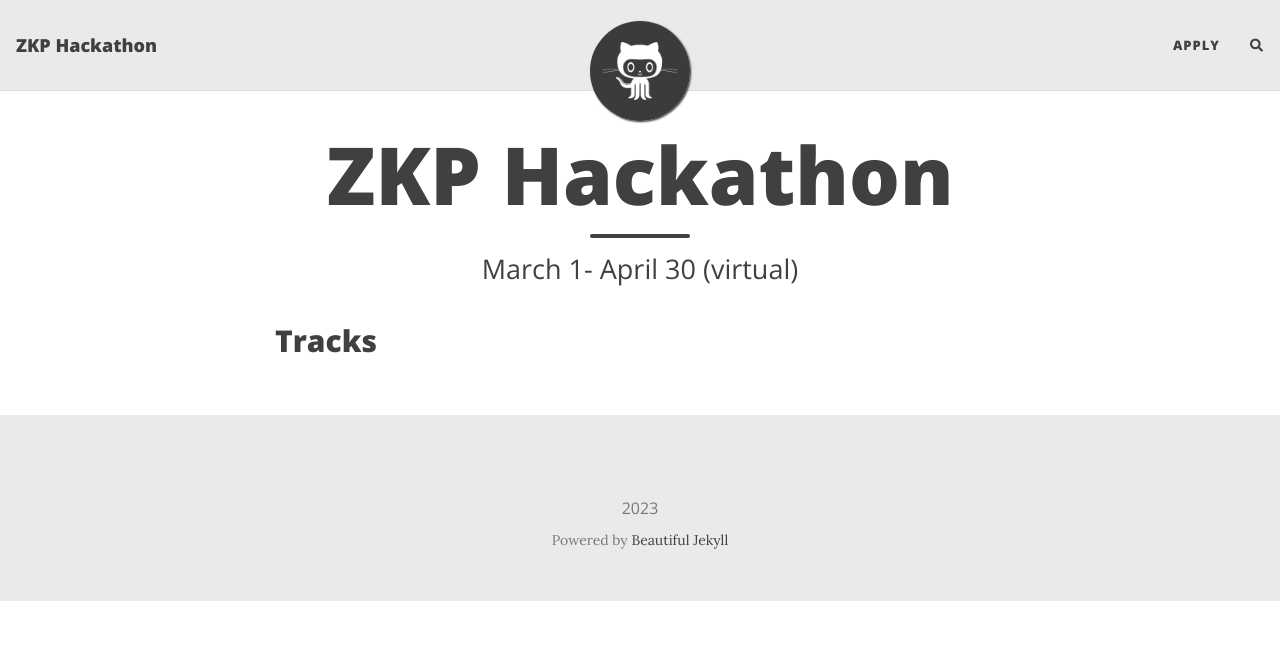
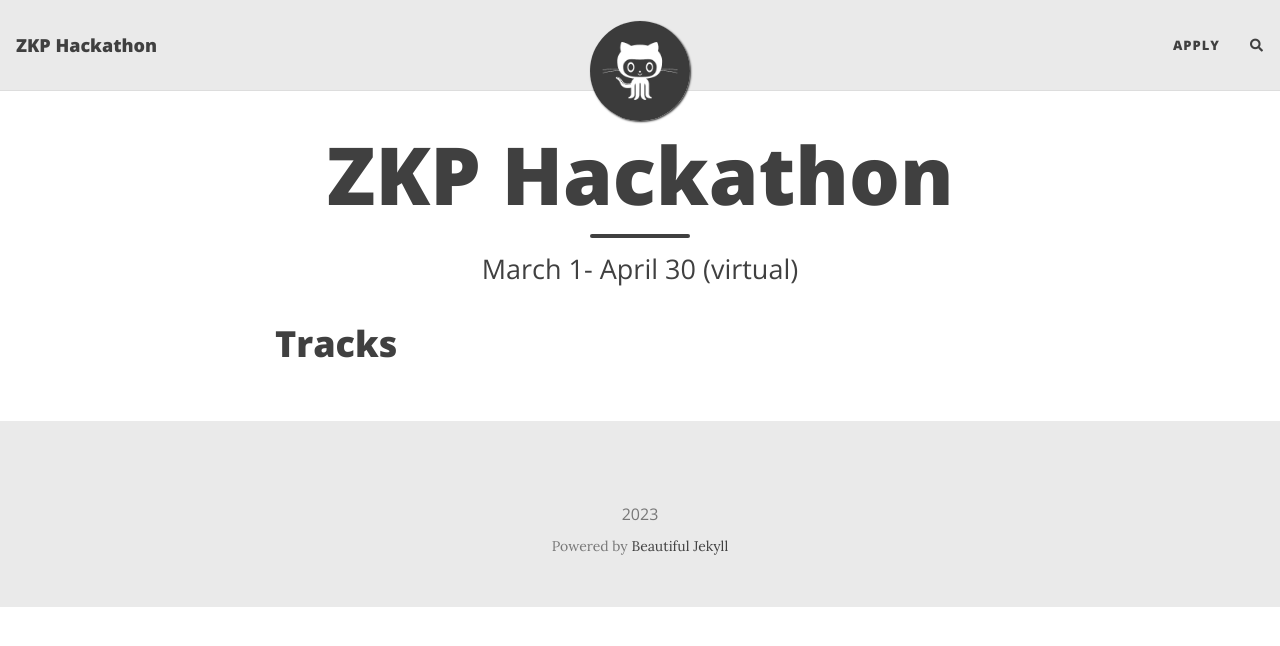
Before and after one commit to huhabu/website-test, a Jekyll site: the page built from index.md, in a window 1280 px wide. Shown: the top 646 px of the page. Built offline with Jekyll 4.4.1, drawn with Linux system fonts in a browser that asks for light colours; nearby versions of some CDN libraries; comment, search, counter and statistics services are not loaded.

Commit message:
naming posts other things

```diff
--- a/_config.yml
+++ b/_config.yml
@@ -245,7 +245,7 @@
 timezone: "America/Toronto"
 markdown: kramdown
 highlighter: rouge
-permalink: /:year-:month-:day-:title/
+permalink: /:title/
 paginate: 5
 
 kramdown:
--- a/index.md
+++ b/index.md
@@ -4,4 +4,4 @@
 subtitle: March 1- April 30 (virtual)
 ---
 
-## Tracks
+# Tracks
```
